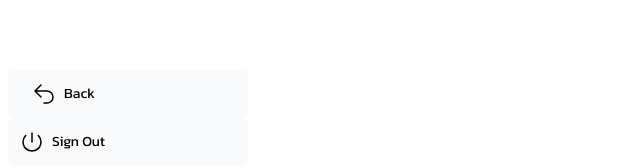
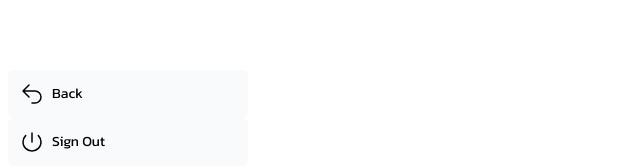
Before and after one commit to yemimaaaaa/UGD_SIWEB_A_1804, a Next.js app: page /dashboard/reservations in a window 1280 px wide. Shown: the part 618-786 px from the top of the page, without its empty margins (0-640 px from the left). Built offline with nearby package versions, Linux system fonts and the light colour scheme.

Commit message:
DONE_UGD_2

```diff
--- a/app/ui/dashboard/sidenav.tsx
+++ b/app/ui/dashboard/sidenav.tsx
@@ -21,13 +21,11 @@ export default function SideNav() {
         <NavLinks />
         <div className="hidden h-auto w-full grow rounded-md bg-grey-50 md:block"></div>
         <form>
-        <button className="flex h-[48px] w-full grow items-center justify-center gap-2 rounded-md bg-gray-50 p-3 text-sm font-medium hover:bg-amber-100 hover:text-amber-950 md:flex-none md:justify-start md:p-2 md:px-3">
         <Link href= "/"
           className="flex h-[48px] w-full grow items-center justify-center gap-2 rounded-md bg-gray-50 p-3 text-sm font-medium hover:bg-amber-100 hover:text-amber-950 md:flex-none md:justify-start md:p-2 md:px-3"
           ><ArrowUturnLeftIcon className="w-6" />
             <div className="hidden md:block"> Back</div>
           </Link>
-            </button>
           <button className="flex h-[48px] w-full grow items-center justify-center gap-2 rounded-md bg-gray-50 p-3 text-sm font-medium hover:bg-amber-100 hover:text-amber-950 md:flex-none md:justify-start md:p-2 md:px-3">
             <PowerIcon className="w-6" />
             <div className="hidden md:block">Sign Out</div>
```
